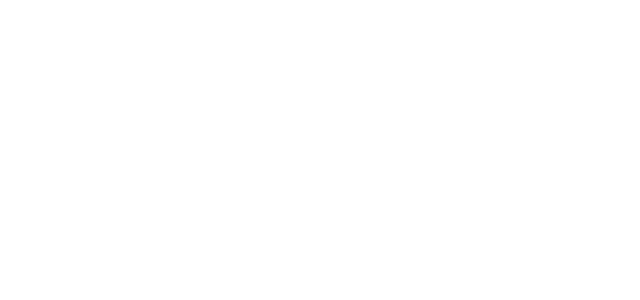
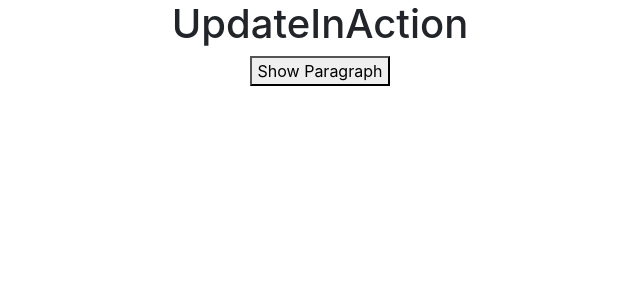
Before and after one commit to gostgmaer/udemytotorial, a React (Create React App) app: page /pageupdate in a window 1280 px wide. Before the commit this address had no page. Shown: the top 300 px of the page, without its empty margins (320-960 px from the left). Built offline with nearby package versions, Linux system fonts and the light colour scheme.

Commit message:
check how react momo works

```diff
--- /dev/null
+++ b/src/Componets/UpdateInAction/Paragraph.jsx
@@ -0,0 +1,9 @@
+import React from 'react'
+
+const Paragraph = (props) => {
+    return (
+        <div>{props.paragraph? "Lorem ipsum dolor, sit amet consectetur adipisicing elit. Ut eius error delectus consequatur temporibus rerum nemo, quas vero reprehenderit enim harum molestias qui amet rem perspiciatis, omnis laborum neque reiciendis.":''}</div>
+    )
+}
+
+export default Paragraph
--- /dev/null
+++ b/src/Componets/UpdateInAction/UpdateInAction.jsx
@@ -0,0 +1,16 @@
+import React, { useState } from 'react'
+import Paragraph from './Paragraph';
+
+const UpdateInAction = () => {
+    const [paragraph, setParagraph] = useState(false);
+    return (
+        <div className='UpdateInAction'>
+            <h1>UpdateInAction</h1>
+            {<Paragraph paragraph={paragraph} ></Paragraph>}
+            {paragraph ? <button onClick={() => setParagraph(!paragraph)}>Hide Paragraph</button> :
+                <button onClick={() => setParagraph(!paragraph)}>Show Paragraph</button>}
+        </div>
+    )
+}
+
+export default UpdateInAction
--- a/src/Context/GlobalCOntext.js
+++ b/src/Context/GlobalCOntext.js
@@ -1,5 +1,4 @@
-
-import React, { useState,useReducer, useContext,useEffect } from "react";
+import React, { useState, useReducer, useContext, useEffect } from "react";
 
 import { v4 as uuidv4 } from "uuid";
 import { data } from "../Assets/StaticData/ExpenseList";
@@ -7,25 +6,27 @@
 const AppContext = React.createContext(null);
 
 const AppProvider = ({ children }) => {
-
-
   const [expanseHistory, setExpanseHistory] = useState([]);
   const [expense, setExpense] = useState(data);
   const [getYear, setGetYear] = useState(null);
   const [modal, setModal] = useState(false);
 
-
-  const modalhandler =()=>{
-    setModal(!modal)
-  }
-
+  const modalhandler = () => {
+    setModal(!modal);
+  };
 
   return (
     <AppContext.Provider
       value={{
-        expense, setExpense,expanseHistory, setExpanseHistory,getYear, setGetYear,modalhandler,modal
-      }}
-    >
+        expense,
+        setExpense,
+        expanseHistory,
+        setExpanseHistory,
+        getYear,
+        setGetYear,
+        modalhandler,
+        modal,
+      }}>
       {children}
     </AppContext.Provider>
   );
--- a/src/RouterElements/RoutingPage.jsx
+++ b/src/RouterElements/RoutingPage.jsx
@@ -5,6 +5,7 @@
 import LoginPage from '../Componets/Login/Login/Login';
 import Simple from '../Componets/Simple';
 import Expenses from '../Componets/SimpleExpalses/Expenses';
+import UpdateInAction from '../Componets/UpdateInAction/UpdateInAction';
 import UserElement from '../Componets/UserComponent/User';
 import Home from '../Pages/Home/Home';
 
@@ -18,6 +19,7 @@
         <Route path='/user' element={<UserElement></UserElement>}></Route>
         <Route path='/login' element={<Login></Login>}></Route>
         <Route path='/login-page' element={<LoginPage></LoginPage>}></Route>
+        <Route path='/pageupdate' element={<UpdateInAction></UpdateInAction>}></Route>
         <Route path='/new-expense' element={<AssignmentExpense></AssignmentExpense>}></Route>
     </Routes>
   )
```
Also changed, not shown: src/Componets/FormValidation/Validation.jsx (added, +9 -0 lines).
